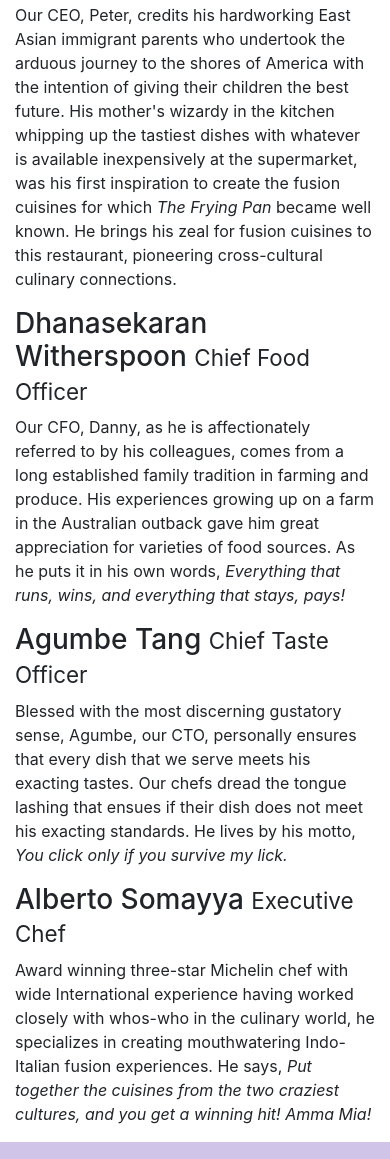
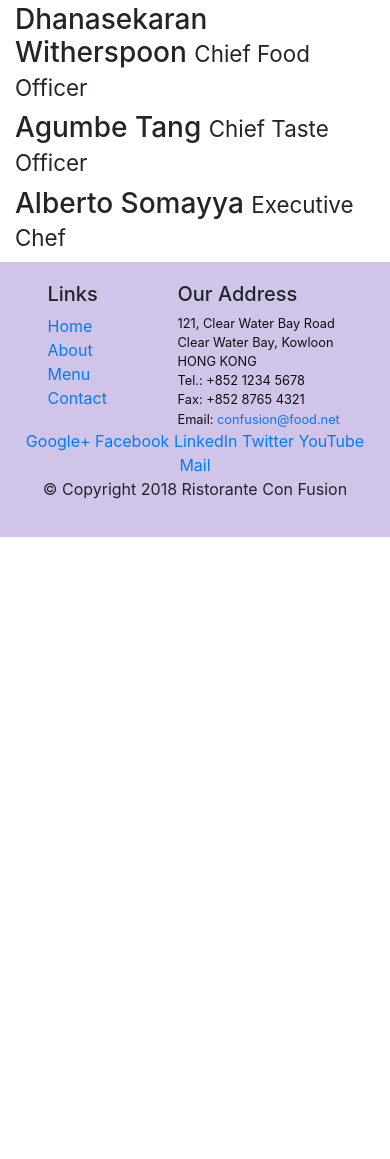
Before and after one commit to avi2801/git-test1, a website: page aboutus.html in a window 390 px wide. Shown: the part 990-2149 px from the top of the page. After the commit the page ends 1527 px from the top, so only its background shows below. Drawn offline with nearby package versions, Linux system fonts and the light colour scheme.

Commit message:
hiding content added

```diff
--- a/aboutus.html
+++ b/aboutus.html
@@ -54,13 +54,13 @@
             <div class='col-12'>
                 <h2>Corporate Leadership</h2>
                 <h3>Peter Pan <small>Chief Epicurious Officer</small></h3>
-                <p>Our CEO, Peter, credits his hardworking East Asian immigrant parents who undertook the arduous journey to the shores of America with the intention of giving their children the best future. His mother's wizardy in the kitchen whipping up the tastiest dishes with whatever is available inexpensively at the supermarket, was his first inspiration to create the fusion cuisines for which <em>The Frying Pan</em> became well known. He brings his zeal for fusion cuisines to this restaurant, pioneering cross-cultural culinary connections.</p>
+                <p class='d-sm-block d-none'>Our CEO, Peter, credits his hardworking East Asian immigrant parents who undertook the arduous journey to the shores of America with the intention of giving their children the best future. His mother's wizardy in the kitchen whipping up the tastiest dishes with whatever is available inexpensively at the supermarket, was his first inspiration to create the fusion cuisines for which <em>The Frying Pan</em> became well known. He brings his zeal for fusion cuisines to this restaurant, pioneering cross-cultural culinary connections.</p>
                 <h3>Dhanasekaran Witherspoon <small>Chief Food Officer</small></h3>
-                <p>Our CFO, Danny, as he is affectionately referred to by his colleagues, comes from a long established family tradition in farming and produce. His experiences growing up on a farm in the Australian outback gave him great appreciation for varieties of food sources. As he puts it in his own words, <em>Everything that runs, wins, and everything that stays, pays!</em></p>
+                <p class=' d-sm-block d-none'>Our CFO, Danny, as he is affectionately referred to by his colleagues, comes from a long established family tradition in farming and produce. His experiences growing up on a farm in the Australian outback gave him great appreciation for varieties of food sources. As he puts it in his own words, <em>Everything that runs, wins, and everything that stays, pays!</em></p>
                 <h3>Agumbe Tang <small>Chief Taste Officer</small></h3>
-                <p>Blessed with the most discerning gustatory sense, Agumbe, our CTO, personally ensures that every dish that we serve meets his exacting tastes. Our chefs dread the tongue lashing that ensues if their dish does not meet his exacting standards. He lives by his motto, <em>You click only if you survive my lick.</em></p>
+                <p class=' d-sm-block d-none'>Blessed with the most discerning gustatory sense, Agumbe, our CTO, personally ensures that every dish that we serve meets his exacting tastes. Our chefs dread the tongue lashing that ensues if their dish does not meet his exacting standards. He lives by his motto, <em>You click only if you survive my lick.</em></p>
                 <h3>Alberto Somayya <small>Executive Chef</small></h3>
-                <p>Award winning three-star Michelin chef with wide International experience having worked closely with whos-who in the culinary world, he specializes in creating mouthwatering Indo-Italian fusion experiences. He says, <em>Put together the cuisines from the two craziest cultures, and you get a winning hit! Amma Mia!</em></p>
+                <p class=' d-sm-block d-none'>Award winning three-star Michelin chef with wide International experience having worked closely with whos-who in the culinary world, he specializes in creating mouthwatering Indo-Italian fusion experiences. He says, <em>Put together the cuisines from the two craziest cultures, and you get a winning hit! Amma Mia!</em></p>
             </div>
        </div>
 
```
